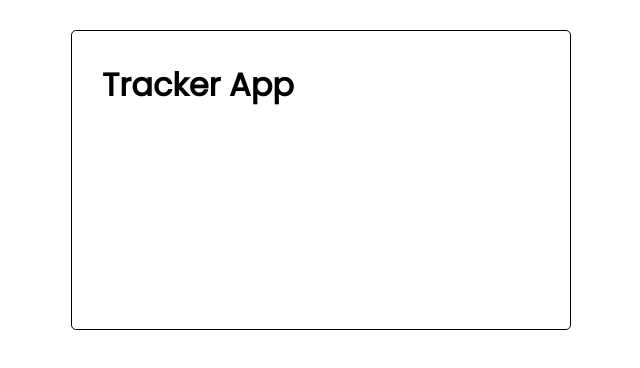
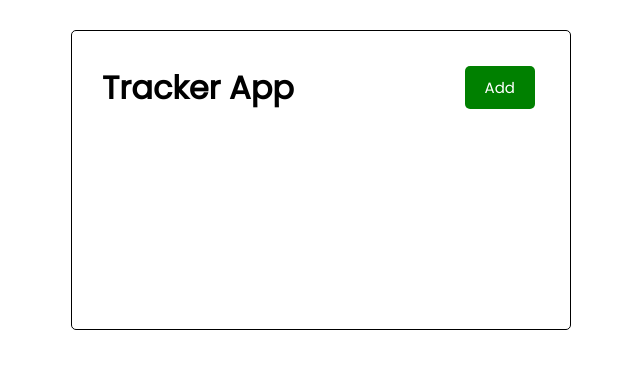
Before and after one commit to nomadkode/nomad-shopping-cart, a React (Create React App) app: page / in a window 1280 px wide. Shown: the top 368 px of the page, without its empty margins (319-959 px from the left). Built offline with nearby package versions, Linux system fonts and the light colour scheme.

Commit message:
add Button.js

```diff
--- /dev/null
+++ b/src/components/Button.js
@@ -0,0 +1,20 @@
+import PropTypes from 'prop-types';
+
+const Button = ({ color, text }) => {
+  return (
+    <button style={{ backgroundColor: color }} className="btn">
+      {text}
+    </button>
+  );
+};
+
+Button.defaultProps = {
+  color: 'steelblue',
+};
+
+Button.propTypes = {
+  text: PropTypes.string,
+  color: PropTypes.string,
+};
+
+export default Button;
--- a/src/components/Header.js
+++ b/src/components/Header.js
@@ -1,9 +1,11 @@
 import PropTypes from 'prop-types';
+import Button from './Button';
 
 const Header = ({ title }) => {
   return (
-    <header>
+    <header className="header">
       <h1>{title}</h1>
+      <Button color="green" text="Add" />
     </header>
   );
 };
@@ -16,10 +18,4 @@
   title: PropTypes.string,
 };
 
-// CSS in JS
-// const headingStyle = {
-//   color: 'red',
-//   backgroundColor: 'black',
-// };
-
 export default Header;
```
Also changed, not shown: 1 other file (tests, documents, lock files or other folders).
